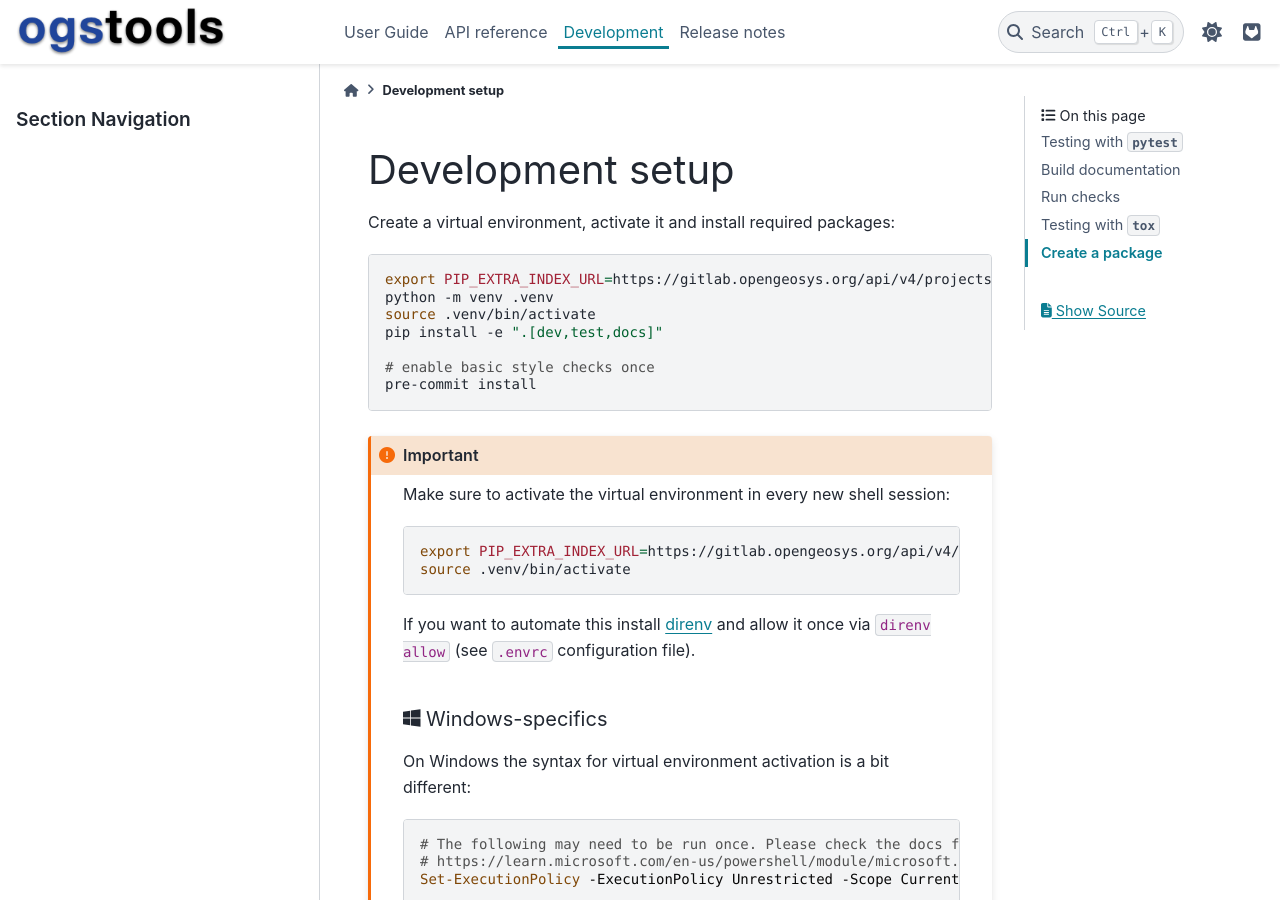
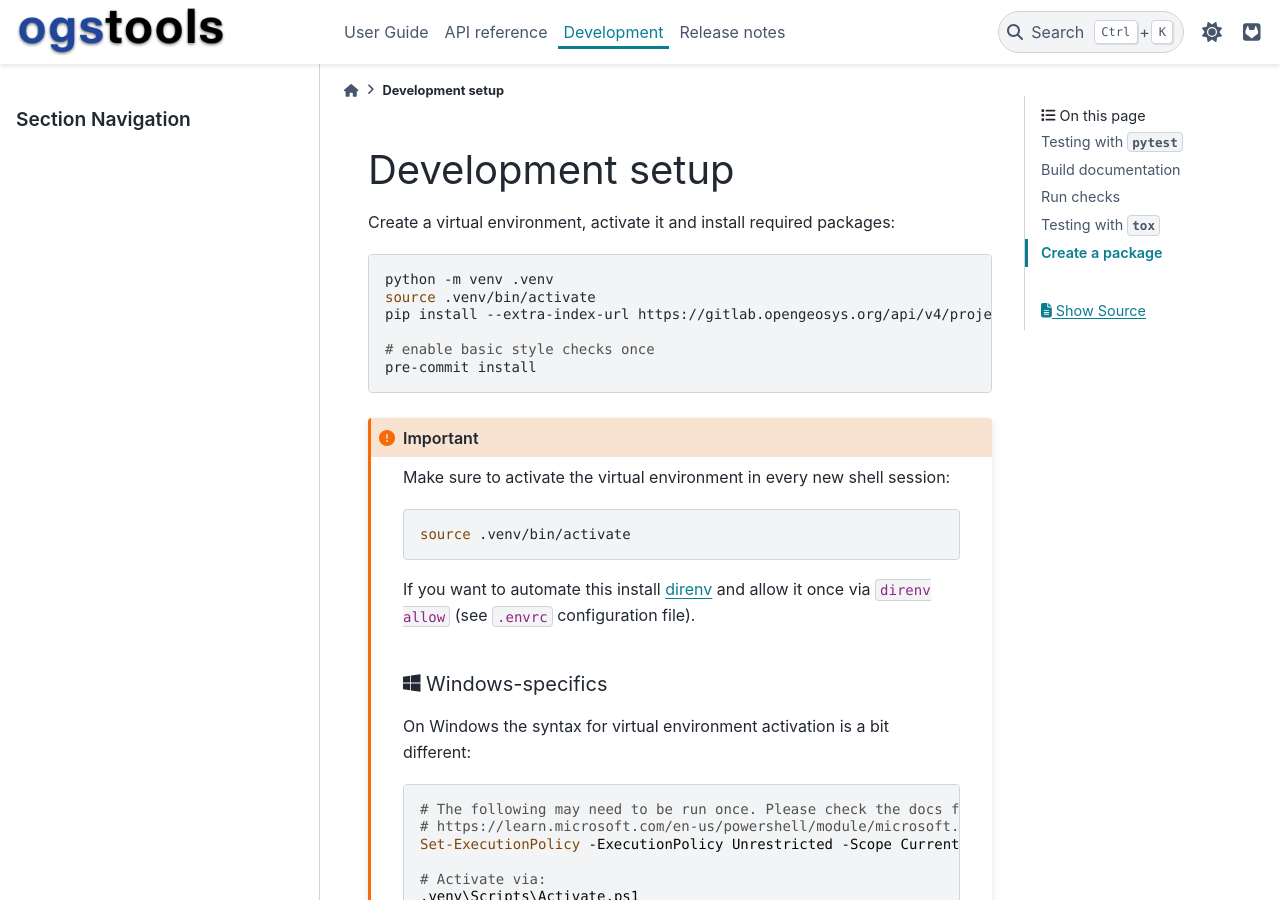
Before and after one commit to ufz/ogstools, a Sphinx documentation site: the page built from docs/development/index.md, in a window 1280 px wide and 900 px high. Built offline with Sphinx 7.4.7 and the PyData theme 0.15.4, drawn with Linux system fonts in a browser that asks for light colours; pages that are not in the unit, such as notebooks, are missing from menus; the version number could not be read and is left out; some of the changed text lies outside the part shown.

Commit message:
[docs] Use --extra-index-url in dev guide too.

````diff
--- a/docs/development/index.md
+++ b/docs/development/index.md
@@ -3,10 +3,9 @@
 Create a virtual environment, activate it and install required packages:
 
 ```bash
-export PIP_EXTRA_INDEX_URL=https://gitlab.opengeosys.org/api/v4/projects/120/packages/pypi/simple
 python -m venv .venv
 source .venv/bin/activate
-pip install -e ".[dev,test,docs]"
+pip install --extra-index-url https://gitlab.opengeosys.org/api/v4/projects/120/packages/pypi/simple -e ".[dev,test,docs]"
 
 # enable basic style checks once
 pre-commit install
@@ -16,7 +15,6 @@ pre-commit install
 Make sure to activate the virtual environment in every new shell session:
 
 ```bash
-export PIP_EXTRA_INDEX_URL=https://gitlab.opengeosys.org/api/v4/projects/120/packages/pypi/simple
 source .venv/bin/activate
 ```
 
````
